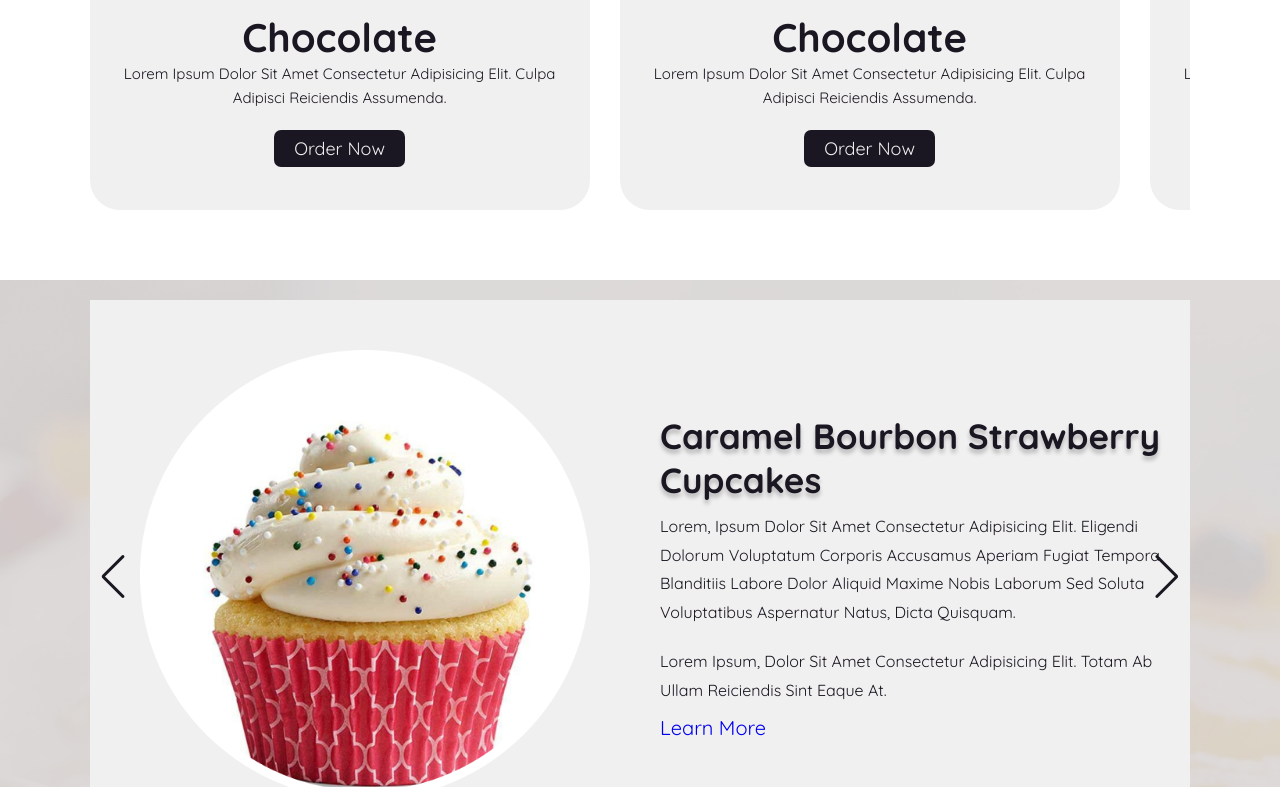
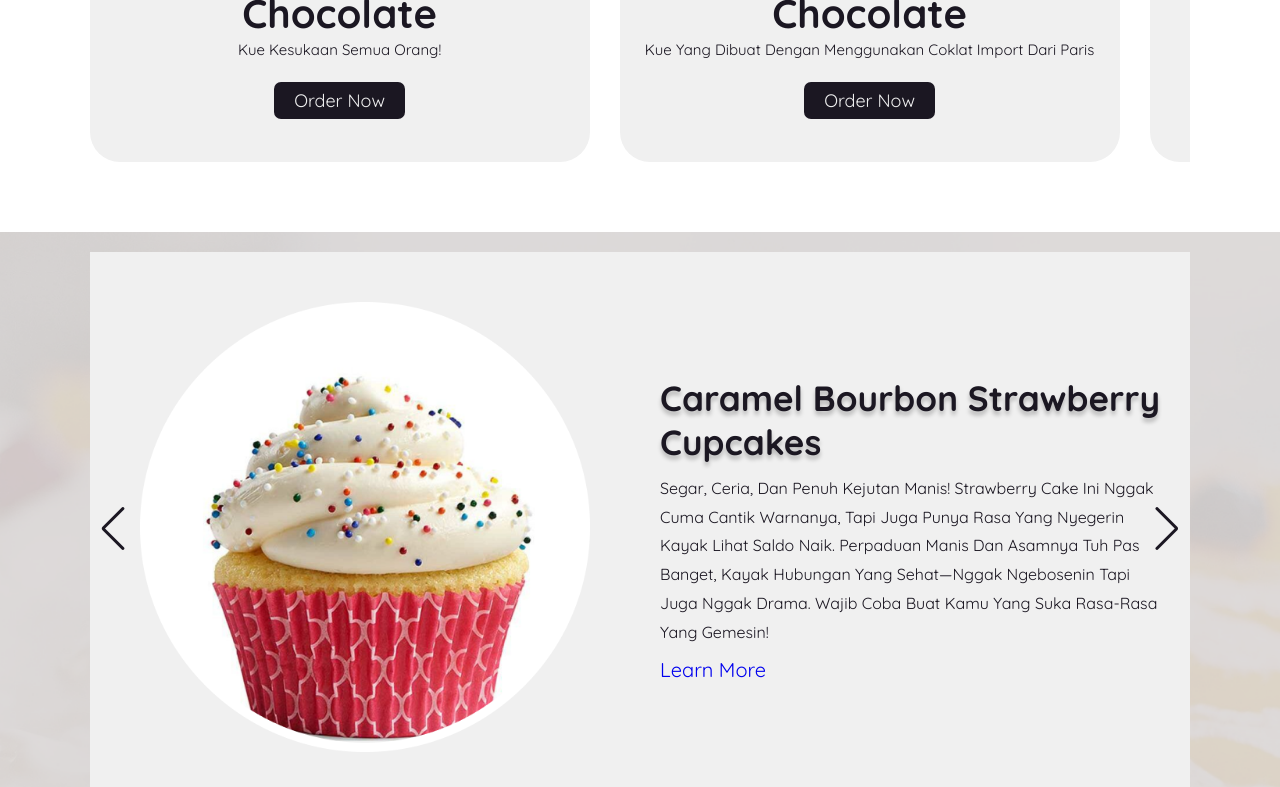
Before and after one commit to chaca2/cacasha, a plain HTML site: page index.html in a window 1280 px wide. Shown: the part 1753-2540 px from the top of the page. Drawn offline with nearby package versions, Linux system fonts and the light colour scheme; a script that the page names is missing.

Commit message:
Update index.html

```diff
--- a/index.html
+++ b/index.html
@@ -104,7 +104,7 @@
             </div>
             <div class="product-content">
               <h3>Chocolate</h3>
-              <p>Lorem ipsum dolor sit amet consectetur adipisicing elit. Culpa adipisci reiciendis assumenda.</p>
+              <p>Kue Coklat yang sangat lembut!</p>
               <div class="orderNow">
                 <button>Order Now</button>
               </div>
@@ -121,7 +121,7 @@
             </div>
             <div class="product-content">
               <h3>Chocolate</h3>
-              <p>Lorem ipsum dolor sit amet consectetur adipisicing elit. Culpa adipisci reiciendis assumenda.</p>
+              <p>Kue kesukaan semua orang!</p>
               <div class="orderNow">
                 <button>Order Now</button>
               </div>
@@ -133,7 +133,7 @@
             </div>
             <div class="product-content">
               <h3>Chocolate</h3>
-              <p>Lorem ipsum dolor sit amet consectetur adipisicing elit. Culpa adipisci reiciendis assumenda.</p>
+              <p>Kue yang dibuat dengan menggunakan coklat import dari paris</p>
               <div class="orderNow">
                 <button>Order Now</button>
               </div>
@@ -145,7 +145,7 @@
             </div>
             <div class="product-content">
               <h3>Chocolate</h3>
-              <p>Lorem ipsum dolor sit amet consectetur adipisicing elit. Culpa adipisci reiciendis assumenda.</p>
+              <p>Kue ter best seller!</p>
               <div class="orderNow">
                 <button>Order Now</button>
               </div>
@@ -157,7 +157,7 @@
             </div>
             <div class="product-content">
               <h3>Chocolate</h3>
-              <p>Lorem ipsum dolor sit amet consectetur adipisicing elit. Culpa adipisci reiciendis assumenda.</p>
+              <p>Kue yang sangat lembut!</p>
               <div class="orderNow">
                 <button>Order Now</button>
               </div>
@@ -181,10 +181,9 @@
             <div class="content">
               <h3>Caramel Bourbon strawberry Cupcakes</h3>
               <p>
-                Lorem, ipsum dolor sit amet consectetur adipisicing elit. Eligendi dolorum voluptatum corporis accusamus aperiam fugiat tempora blanditiis labore dolor aliquid maxime nobis laborum sed soluta voluptatibus aspernatur natus,
-                dicta quisquam.
+                Segar, ceria, dan penuh kejutan manis! Strawberry cake ini nggak cuma cantik warnanya, tapi juga punya rasa yang nyegerin kayak lihat saldo naik. Perpaduan manis dan asamnya tuh pas banget, kayak hubungan yang sehat—nggak
+                ngebosenin tapi juga nggak drama. Wajib coba buat kamu yang suka rasa-rasa yang gemesin!
               </p>
-              <p>Lorem ipsum, dolor sit amet consectetur adipisicing elit. Totam ab ullam reiciendis sint eaque at.</p>
               <a href="#blogs" class="btn">learn more</a>
             </div>
           </div>
@@ -194,11 +193,7 @@
             </div>
             <div class="content">
               <h3>Caramel Bourbon Cupcakes</h3>
-              <p>
-                Lorem, ipsum dolor sit amet consectetur adipisicing elit. Eligendi dolorum voluptatum corporis accusamus aperiam fugiat tempora blanditiis labore dolor aliquid maxime nobis laborum sed soluta voluptatibus aspernatur natus,
-                dicta quisquam.
-              </p>
-              <p>Lorem ipsum, dolor sit amet consectetur adipisicing elit. Totam ab ullam reiciendis sint eaque at.</p>
+              <p>Kue lembut dengan lapisan karamel manis yang lumer di mulut, cocok untuk pecinta rasa klasik dan legit</p>
               <a href="#blogs" class="btn">learn more</a>
             </div>
           </div>
@@ -209,10 +204,9 @@
             <div class="content">
               <h3>Caramel Bourbon Vanilla Cupcakes</h3>
               <p>
-                Lorem, ipsum dolor sit amet consectetur adipisicing elit. Eligendi dolorum voluptatum corporis accusamus aperiam fugiat tempora blanditiis labore dolor aliquid maxime nobis laborum sed soluta voluptatibus aspernatur natus,
-                dicta quisquam.
+                Kue klasik dengan cita rasa lembut dan aroma vanilla yang menenangkan. Teksturnya halus dan manisnya pas, cocok untuk dinikmati kapan saja! baik sebagai teman ngopi sore atau hidangan penutup setelah makan. Sederhana tapi
+                selalu berhasil bikin siapa pun jatuh hati.
               </p>
-              <p>Lorem ipsum, dolor sit amet consectetur adipisicing elit. Totam ab ullam reiciendis sint eaque at.</p>
               <a href="#blogs" class="btn">learn more</a>
             </div>
           </div>
@@ -246,14 +240,14 @@
         <div class="swiper-wrapper">
           <div class="swiper-slide box">
             <div class="client-review">
-              <p>Lorem, ipsum dolor sit amet consectetur adipisicing elit. Provident, perferendis architecto quasi eveniet aliquam sed?</p>
+              <p>Kue ter enakk yang pernah aku cobain!!!!</p>
             </div>
             <div class="client-info">
               <div class="img">
-                <img src="image/client1.jpg" alt="" />
+                <img src="image/client3.jpg" alt="" />
               </div>
               <div class="clientDetailed">
-                <h3>Hardy Devid</h3>
+                <h3>Anita</h3>
                 <p>Pelanggan</p>
               </div>
             </div>
```
